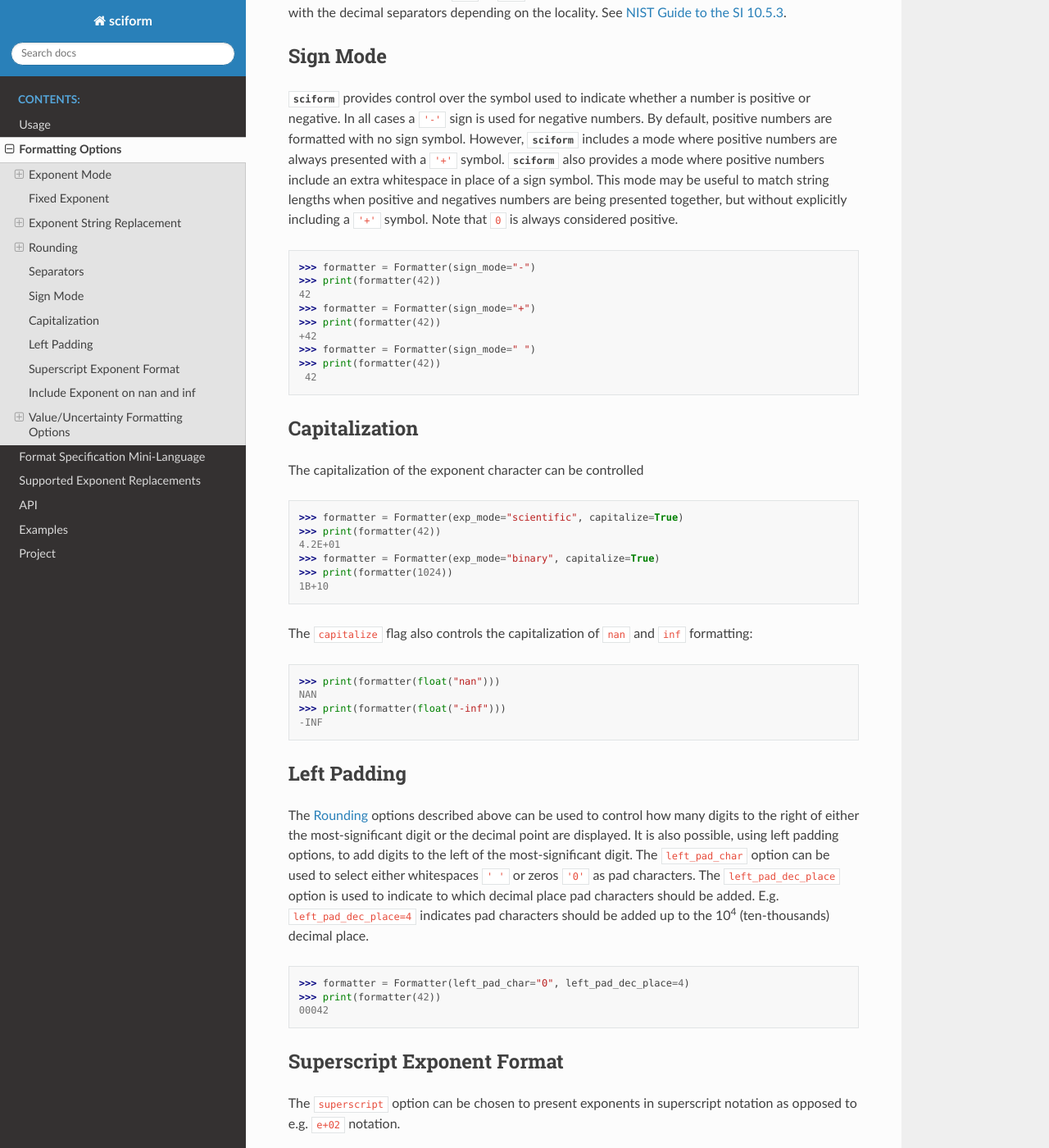
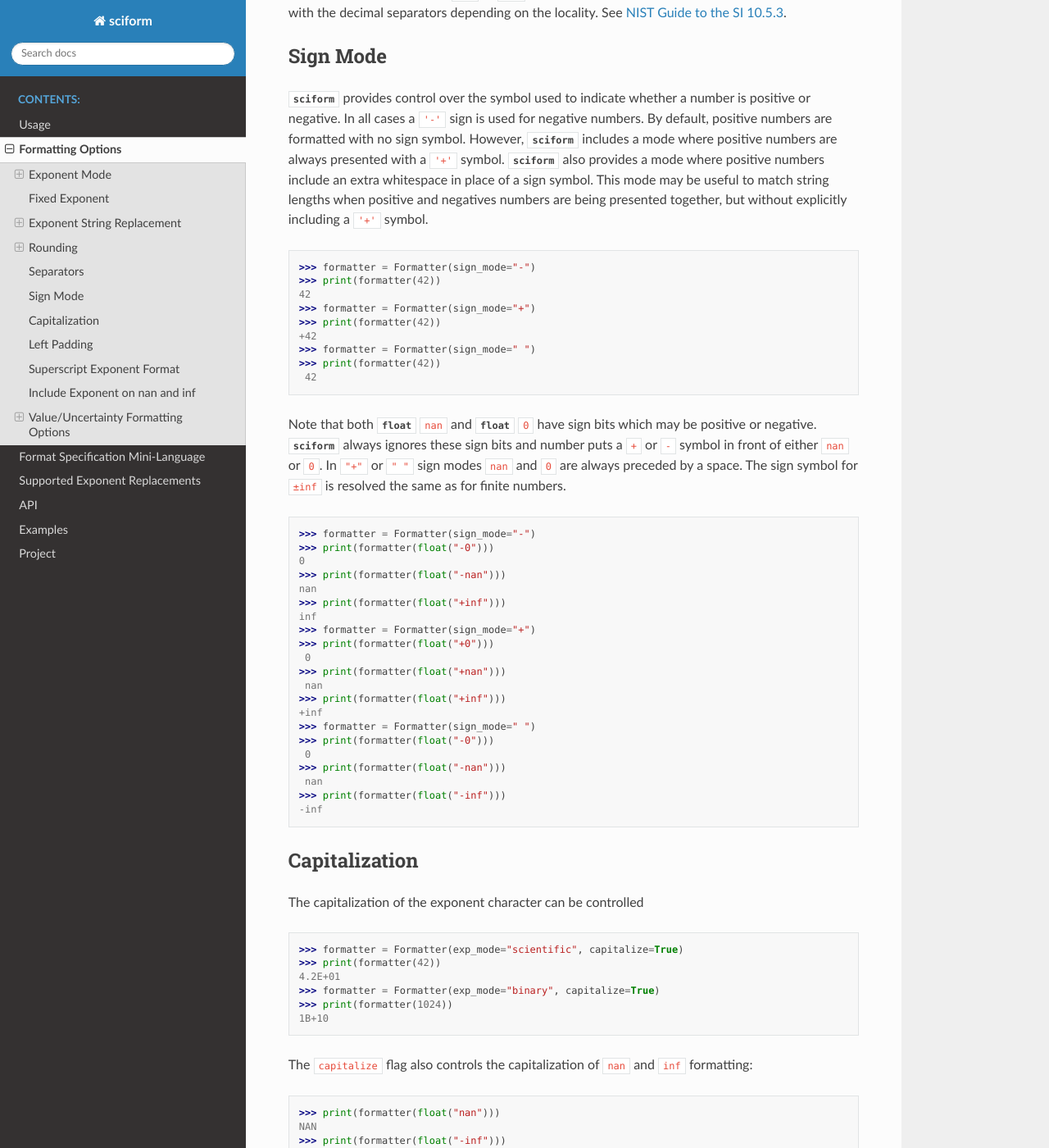
Before and after one commit to jagerber48/sciform, a Sphinx documentation site: the page built from docs/source/options.rst, in a window 1280 px wide and 1400 px high, scrolled down 8483 px. Shown: the whole window at 82% size. Built offline with Sphinx 7.4.7 and the Read the Docs theme 2.0.0, drawn with Linux system fonts in a browser that asks for light colours.

Commit message:
documentation

```diff
--- a/docs/source/options.rst
+++ b/docs/source/options.rst
@@ -502,7 +502,6 @@ extra whitespace in place of a sign symbol.
 This mode may be useful to match string lengths when positive and
 negatives numbers are being presented together, but without explicitly
 including a ``'+'`` symbol.
-Note that ``0`` is always considered positive.
 
 >>> formatter = Formatter(sign_mode="-")
 >>> print(formatter(42))
@@ -513,6 +512,37 @@ Note that ``0`` is always considered positive.
 >>> formatter = Formatter(sign_mode=" ")
 >>> print(formatter(42))
  42
+
+Note that both :class:`float` ``nan`` and :class:`float` ``0`` have sign
+bits which may be positive or negative.
+:mod:`sciform` always ignores these sign bits and number puts a ``+`` or
+``-`` symbol in front of either ``nan`` or ``0``.
+In ``"+"`` or ``" "`` sign modes ``nan`` and ``0`` are always preceded
+by a space.
+The sign symbol for ``±inf`` is resolved the same as for
+finite numbers.
+
+>>> formatter = Formatter(sign_mode="-")
+>>> print(formatter(float("-0")))
+0
+>>> print(formatter(float("-nan")))
+nan
+>>> print(formatter(float("+inf")))
+inf
+>>> formatter = Formatter(sign_mode="+")
+>>> print(formatter(float("+0")))
+ 0
+>>> print(formatter(float("+nan")))
+ nan
+>>> print(formatter(float("+inf")))
++inf
+>>> formatter = Formatter(sign_mode=" ")
+>>> print(formatter(float("-0")))
+ 0
+>>> print(formatter(float("-nan")))
+ nan
+>>> print(formatter(float("-inf")))
+-inf
 
 Capitalization
 ==============
```
